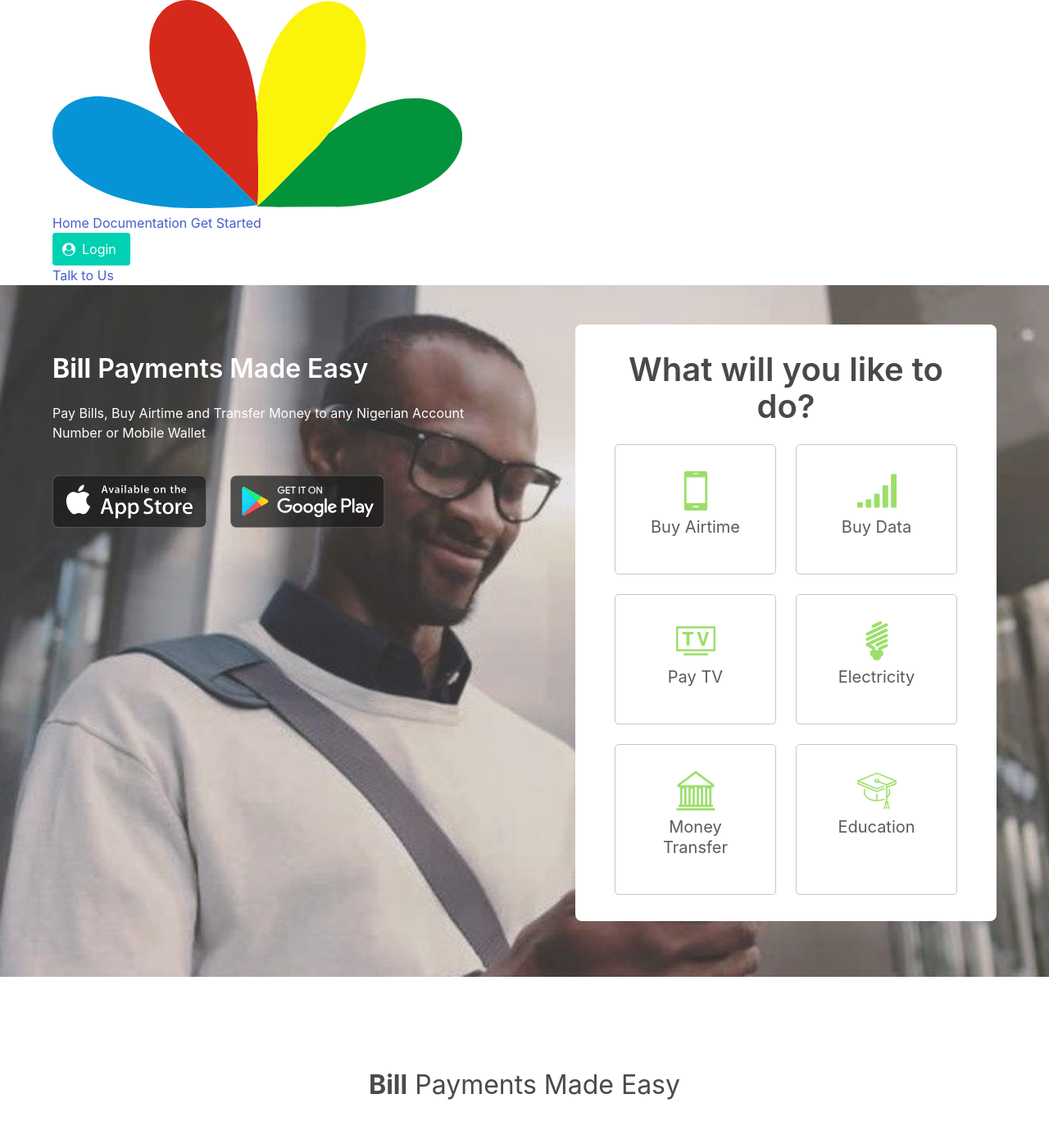
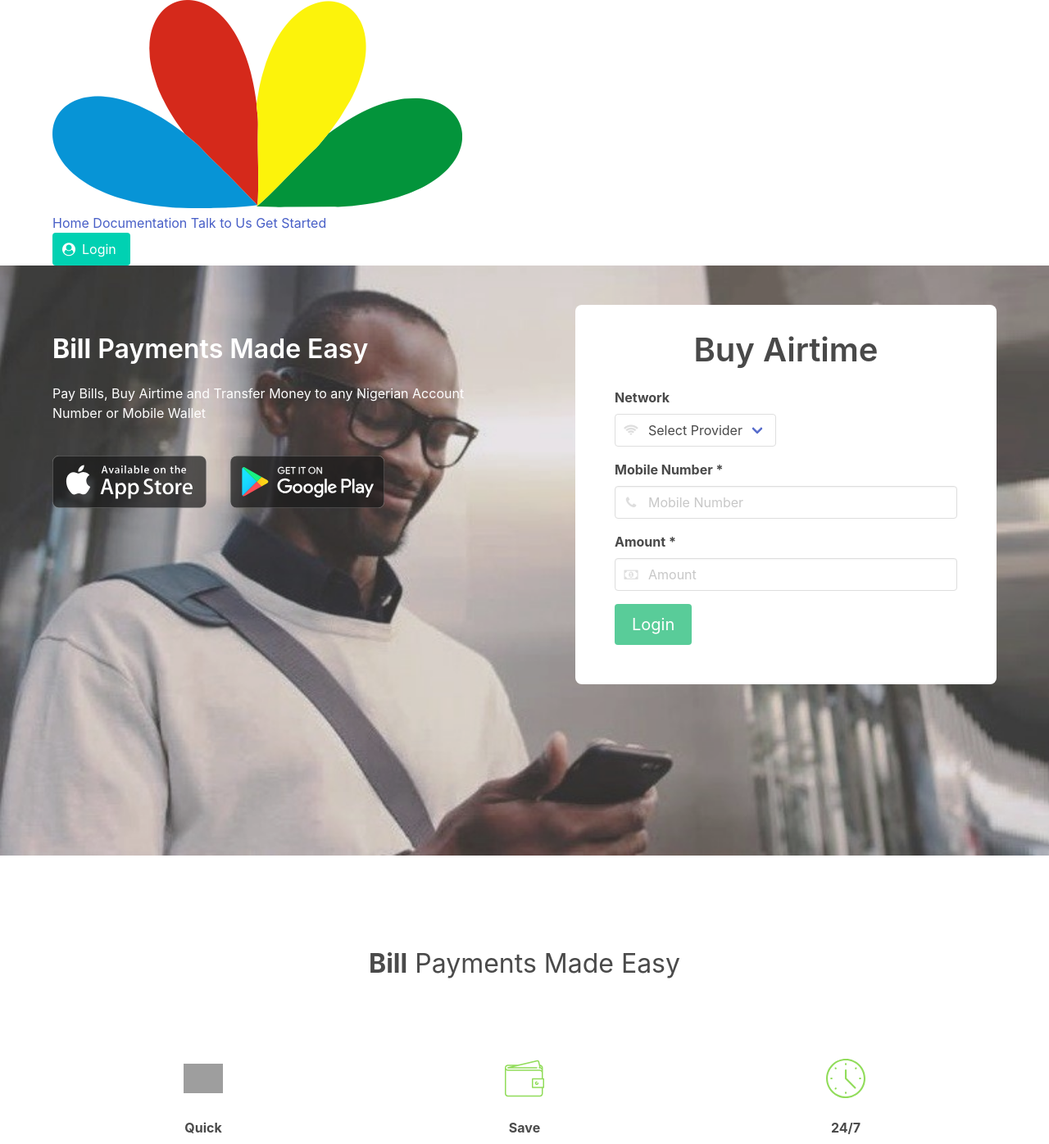
Before and after one commit to dalsn/myflex-ui, a PHP site: page / in a window 1280 px wide. Shown: the top 1396 px of the page at 82% size. Run offline with PHP 8.4, Linux system fonts and the light colour scheme; some libraries are stand-ins or nearby versions; grey boxes are pictures that could not be loaded.

Commit message:
ui changes

```diff
--- a/home.html
+++ b/home.html
@@ -28,6 +28,7 @@
 				<div class="nav-right nav-menu" :class="{'is-active':showMobileMenu}">
 					<a class="nav-item is-tab is-active">Home</a>
 					<a class="nav-item is-tab">Documentation</a>
+					<a class="nav-item is-tab">Talk to Us</a>
 					<a class="nav-item is-tab">Get Started</a>
 					<div class="nav-item">
 						<a class="button is-primary">
@@ -37,7 +38,6 @@
 							<span>Login</span>
 						</a>
 					</div>
-					<a class="nav-item is-tab">Talk to Us</a>
 				</div>
 			</div>
 		</nav>
@@ -55,13 +55,13 @@
 						<img id="download-icon" src="assets/imgs/appstore.svg">
 						<img id="download-icon" src="assets/imgs/playstore.svg">
 					</div>
-					<div class="column has-text-centered" id="app">
+					<div class="column" id="app">
 						<div class="" id="app-area">
 							<!-- Quick Usage Section -->
-							<div class="quick-links">
+							<!-- <div class="quick-links has-text-centered">
 
-								<h3 class="title is-2 is-hidden-touch">What will you like to do?</h3>
-								<h3 class="title is-4 is-hidden-desktop">What will you like to do?</h3>
+								<h3 class="title is-2 is-hidden-touch">What would you like to do?</h3>
+								<h3 class="title is-4 is-hidden-desktop">What would you like to do?</h3>
 
 								<div class="tile is-ancestor">
 									<div class="tile is-vertical">
@@ -122,7 +122,7 @@
 									</div>
 								</div>
 
-							</div>
+							</div> -->
 
 							<!-- Login Section -->
 							<!-- <div class="login">
@@ -213,26 +213,42 @@
 							</div> -->
 
 							<!-- Buy Airtime -->
-							<!-- <div class="login">
+							<div class="buy-airtime">
 
-								<h3 class="title is-2 is-hidden-touch">Buy Airtime</h3>
-								<h3 class="title is-4 is-hidden-desktop">Buy Airtime</h3>
+								<h3 class="title is-2 is-hidden-touch has-text-centered">Buy Airtime</h3>
+								<h3 class="title is-4 is-hidden-desktop has-text-centered">Buy Airtime</h3>
 
 								<form>
 
 									<div class="field">
+										<label class="label">Network</label>
 										<p class="control has-icons-left">
-											<input class="input" type="email" placeholder="Email">
+											<span class="select is-left">
+												<select>
+													<option>Select Provider</option>
+													<option>MTN</option>
+												</select>
+											</span>
 											<span class="icon is-small is-left">
-												<i class="fa fa-envelope"></i>
+												<i class="fa fa-wifi"></i>
 											</span>
 										</p>
 									</div>
 									<div class="field">
+										<label class="label is-left">Mobile Number <span>*</span></label>
 										<p class="control has-icons-left">
-											<input class="input" type="password" placeholder="Password">
+											<input class="input" type="text" placeholder="Mobile Number">
 											<span class="icon is-small is-left">
-												<i class="fa fa-lock"></i>
+												<i class="fa fa-phone"></i>
+											</span>
+										</p>
+									</div>
+									<div class="field">
+										<label class="label is-left">Amount <span>*</span></label>
+										<p class="control has-icons-left">
+											<input class="input" type="number" placeholder="Amount">
+											<span class="icon is-small is-left">
+												<i class="fa fa-money"></i>
 											</span>
 										</p>
 									</div>
@@ -246,7 +262,7 @@
 
 								</form>
 
-							</div> -->
+							</div>
 
 						</div>
 
```
Also changed, not shown: assets/css/style.css (+12 -0 lines), assets/imgs/bg2.jpg, 1 other file.
